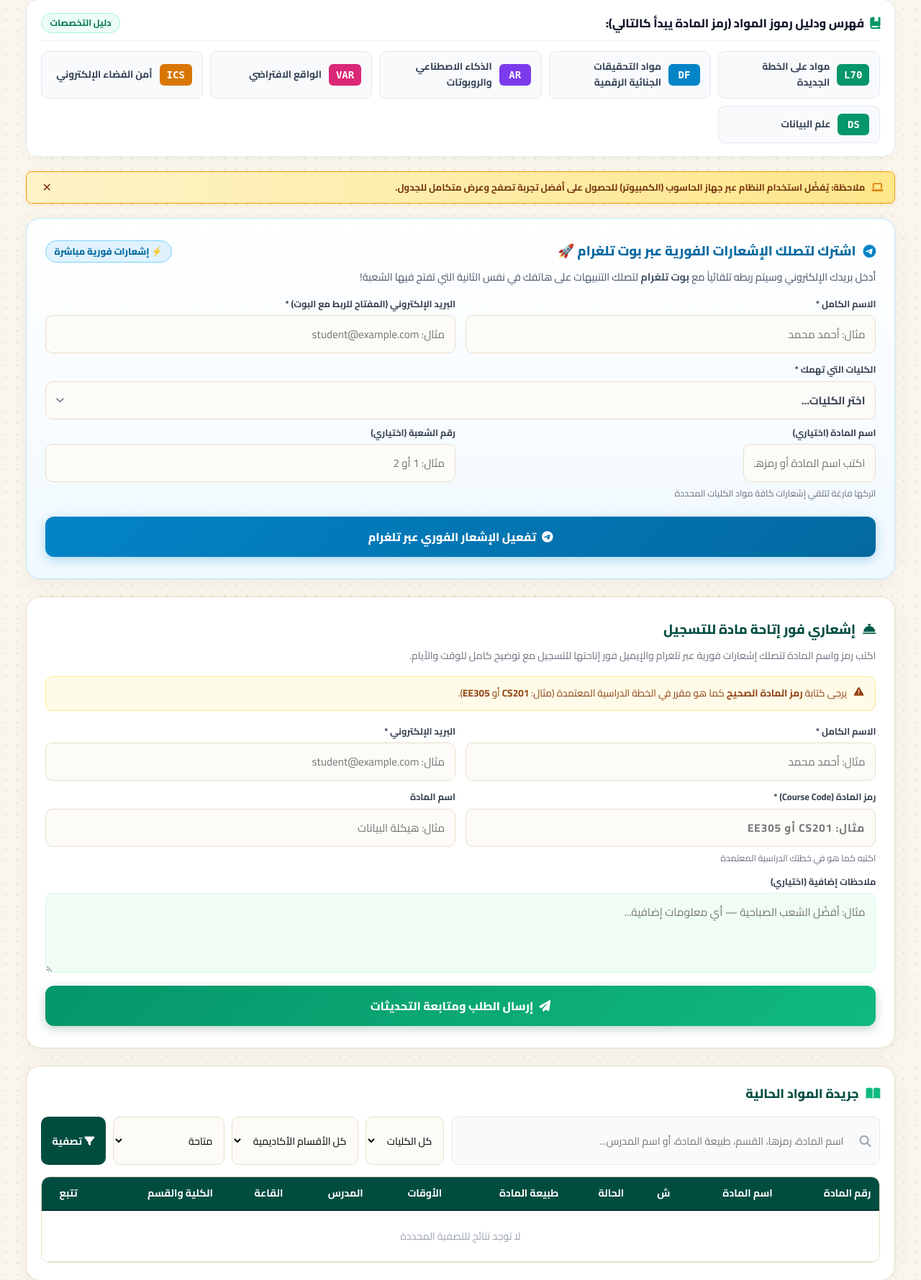
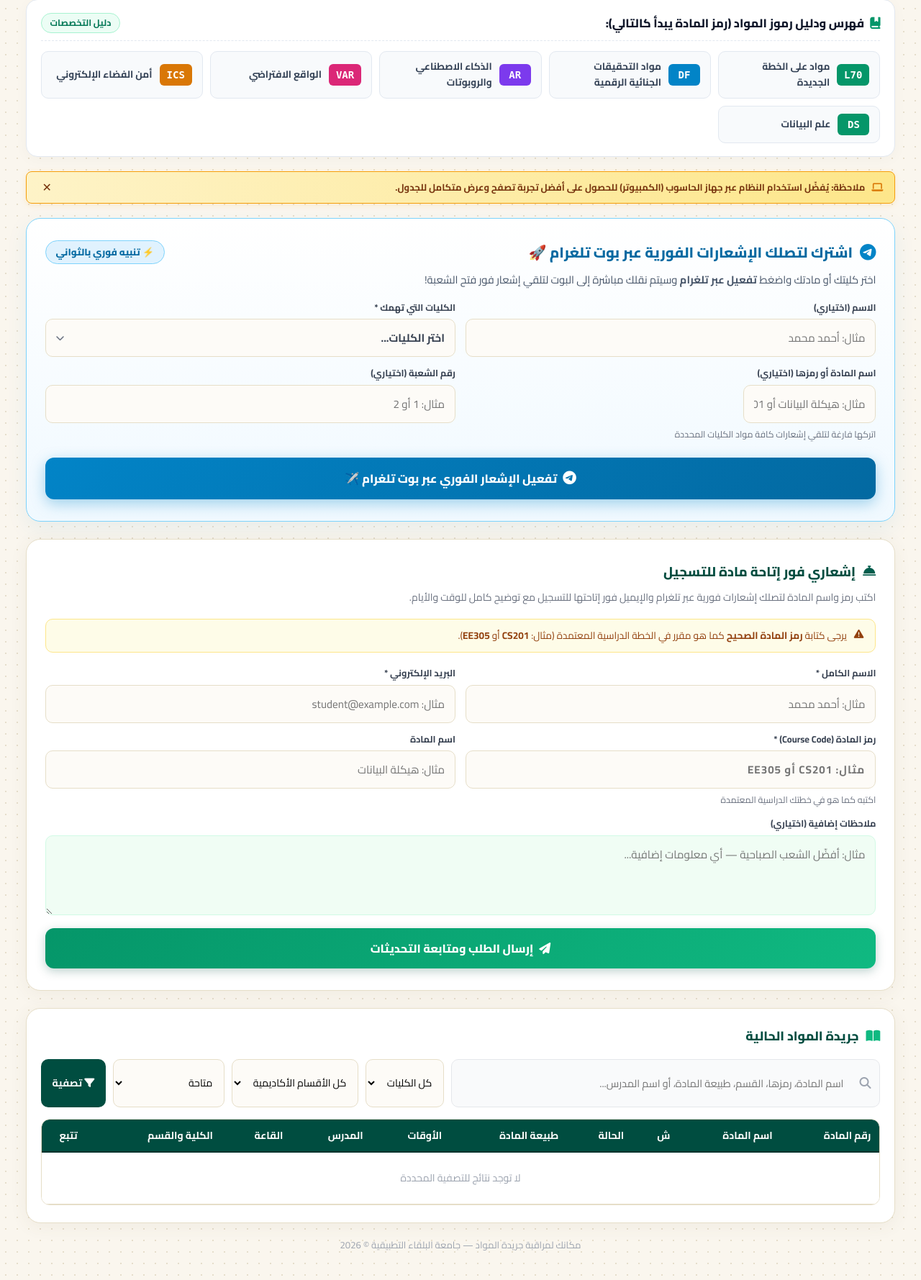
Before and after one commit to Dfkoon/BAU-Course-Watcher, a Flask app: page /student in a window 1280 px wide. Shown: the part 444-2223 px from the top of the page at 72% size. Run offline with Flask 3, Linux system fonts and the light colour scheme; data that the repository does not hold is empty; some libraries are stand-ins or nearby versions.

Commit message:
feat: complete one-click telegram subscription flow without mandatory email requirement

```diff
--- a/app.py
+++ b/app.py
@@ -1355,7 +1355,7 @@ def api_status():
 @app.route("/api/subscribe", methods=["POST"])
 def api_subscribe():
     d = request.get_json() or request.form
-    name = (d.get("name") or "").strip()
+    name = (d.get("name") or "طالب").strip()
     email = (d.get("email") or "").strip()
     phone = (d.get("phone") or "").strip()
 
@@ -1371,14 +1371,15 @@ def api_subscribe():
     cq = (d.get("course_query") or "").strip()
     sq = (d.get("section_query") or "").strip()
 
-    if not name or not email:
-        return jsonify(success=False, message="الاسم والبريد الإلكتروني حقول مطلوبة."), 400
-
     if not cq and col_q == "ALL":
         return jsonify(success=False, message="يرجى تحديد كليات اهتمامك أو كتابة اسم المادة المطلوبة."), 400
 
     if not cq:
         cq = "جميع المواد"
+
+    # لو لم يدخل إيميل، ولد له معرف تتبع تلقائي خاص به
+    if not email:
+        email = f"tg_{uuid.uuid4().hex[:10]}@makanak.jo"
 
     conn = get_db()
     conn.execute(
@@ -1389,13 +1390,14 @@ def api_subscribe():
     conn.close()
     sse_broadcast("stats_update", _get_stats())
 
-    # أرسل رسالة ترحيب فورية
-    _send_welcome_email(name, email, col_q, cq)
-
     target_desc = f"كليات [{col_q}]" if col_q != "ALL" else f"مادة [{cq}]"
     link = get_or_create_telegram_link(email)
-    tg_url = telegram_connect_url(link["link_token"]) if not link["chat_id"] else None
-    return jsonify(success=True, message=f"تم تفعيل الإشعار الفوري بنجاح لـ {target_desc}! تحقق من بريدك الإلكتروني.", telegram_connect_url=tg_url)
+    tg_url = telegram_connect_url(link["link_token"])
+    return jsonify(
+        success=True,
+        message=f"تم حفظ طلب تتبع {target_desc}! اضغط زر تلغرام لتصلك الإشعارات فوراً ⚡",
+        telegram_connect_url=tg_url
+    )
 
 @app.route("/api/subscribers")
 @admin_api_required
--- a/templates/student.html
+++ b/templates/student.html
@@ -466,29 +466,25 @@
   </div>
 
   <!-- بطاقة الاشتراك الإشعاري عبر تلغرام -->
-  <div class="sub-card" style="border: 1.5px solid #bae6fd; background: linear-gradient(180deg, #ffffff 0%, #f0f9ff 100%);">
-    <div style="display:flex; justify-content:space-between; align-items:flex-start; flex-wrap:wrap; gap:10px; margin-bottom:12px;">
-      <h2 style="margin:0; color:#0369a1;"><i class="fa-brands fa-telegram" style="color:#0284c7;"></i> اشترك لتصلك الإشعارات الفورية عبر بوت تلغرام 🚀</h2>
-      <span style="background:#e0f2fe; color:#0369a1; font-weight:800; font-size:.8rem; padding:4px 12px; border-radius:50px; border:1px solid #7dd3fc;">
-        ⚡ إشعارات فورية مباشرة
+  <div class="sub-card" style="border: 1.5px solid #7dd3fc; background: linear-gradient(180deg, #ffffff 0%, #f0f9ff 100%); box-shadow: 0 10px 30px rgba(2, 132, 199, 0.08);">
+    <div style="display:flex; justify-content:space-between; align-items:center; flex-wrap:wrap; gap:10px; margin-bottom:12px;">
+      <h2 style="margin:0; color:#0369a1; font-size:1.25rem;"><i class="fa-brands fa-telegram" style="color:#0284c7; font-size:1.45rem;"></i> اشترك لتصلك الإشعارات الفورية عبر بوت تلغرام 🚀</h2>
+      <span style="background:#e0f2fe; color:#0369a1; font-weight:800; font-size:.82rem; padding:5px 14px; border-radius:50px; border:1px solid #7dd3fc;">
+        ⚡ تنبيه فوري بالثواني
       </span>
     </div>
-    <p style="color:#475569; font-size:.9rem; margin: -4px 0 16px; line-height:1.6;">
-      أدخل بريدك الإلكتروني وسيتم ربطه تلقائياً مع <strong>بوت تلغرام</strong> لتصلك التنبيهات على هاتفك في نفس الثانية التي تفتح فيها الشعبة!
+    <p style="color:#475569; font-size:.92rem; margin: -2px 0 16px; line-height:1.6;">
+      اختر كليتك أو مادتك واضغط <strong>تفعيل عبر تلغرام</strong> وسيتم نقلك مباشرة إلى البوت لتلقي إشعار فور فتح الشعبة!
     </p>
 
     <form id="subForm" onsubmit="submitSub(event)">
+      <input type="hidden" name="email" id="subEmailInp">
       <div class="form-row">
         <div class="fg">
-          <label>الاسم الكامل *</label>
-          <input name="name" id="subNameInp" type="text" placeholder="مثال: أحمد محمد" required>
+          <label>الاسم (اختياري)</label>
+          <input name="name" id="subNameInp" type="text" placeholder="مثال: أحمد محمد">
         </div>
         <div class="fg">
-          <label>البريد الإلكتروني (المفتاح للربط مع البوت) *</label>
-          <input name="email" id="subEmailInp" type="email" placeholder="مثال: student@example.com" required>
-        </div>
-      </div>
-      <div class="fg" style="margin-top:8px;">
           <label>الكليات التي تهمك *</label>
           <div class="multi-college-box">
             <button type="button" class="college-select-btn" id="sCollegeBtn" onclick="toggleCollegeDropdown()">
@@ -503,11 +499,12 @@
             </div>
           </div>
         </div>
+      </div>
       <div class="form-row" style="margin-top:8px;">
         <div class="fg">
-          <label>اسم المادة (اختياري)</label>
+          <label>اسم المادة أو رمزها (اختياري)</label>
           <div class="ac-wrap">
-            <input name="course_query" id="sCourseQ" type="text" placeholder="اكتب اسم المادة أو رمزها..." autocomplete="off" oninput="onCourseInput(this)">
+            <input name="course_query" id="sCourseQ" type="text" placeholder="مثال: هيكلة البيانات أو CS201..." autocomplete="off" oninput="onCourseInput(this)">
             <div class="ac-drop hidden" id="sAcDrop"></div>
           </div>
           <small style="color:#6b7280; font-size:.78rem;">اتركها فارغة لتلقي إشعارات كافة مواد الكليات المحددة</small>
@@ -517,9 +514,9 @@
           <input name="section_query" type="text" placeholder="مثال: 1 أو 2">
         </div>
       </div>
-      <button type="submit" class="btn-subscribe" style="background:linear-gradient(135deg, #0284c7, #0369a1); box-shadow: 0 4px 15px rgba(2, 132, 199, 0.3);">
-        <i class="fa-brands fa-telegram"></i>
-        تفعيل الإشعار الفوري عبر تلغرام
+      <button type="submit" class="btn-subscribe" style="background:linear-gradient(135deg, #0284c7, #0369a1); box-shadow: 0 6px 20px rgba(2, 132, 199, 0.35); font-size:1.02rem; padding:14px;">
+        <i class="fa-brands fa-telegram" style="font-size:1.2rem;"></i>
+        تفعيل الإشعار الفوري عبر بوت تلغرام ✈️
       </button>
     </form>
   </div>
@@ -933,8 +930,8 @@ async function submitSub(e) {
   const fd   = new FormData(e.target);
   const cols = getSelectedColleges();
   const body = {
-    name: fd.get('name'),
-    email: fd.get('email'),
+    name: fd.get('name') || (currentUser ? currentUser.name : 'طالب'),
+    email: fd.get('email') || (currentUser ? currentUser.email : ''),
     college_query: cols.length ? cols : 'ALL',
     course_query: fd.get('course_query'),
     section_query: fd.get('section_query'),
@@ -945,7 +942,11 @@ async function submitSub(e) {
   if (data.success) {
     e.target.reset();
     if (currentUser) loadMySubscriptions();
-    if (data.telegram_connect_url) showTelegramBanner(data.telegram_connect_url);
+    if (data.telegram_connect_url) {
+      showTelegramBanner(data.telegram_connect_url);
+      // فتح البوت فوراً في تاب جديد لتجربة سلسة وسريعة
+      window.open(data.telegram_connect_url, '_blank');
+    }
   }
 }
 
```
Also changed, not shown: telegram_bot.py (+52 -18 lines). Lines whose indentation alone changed are shown as unchanged.
